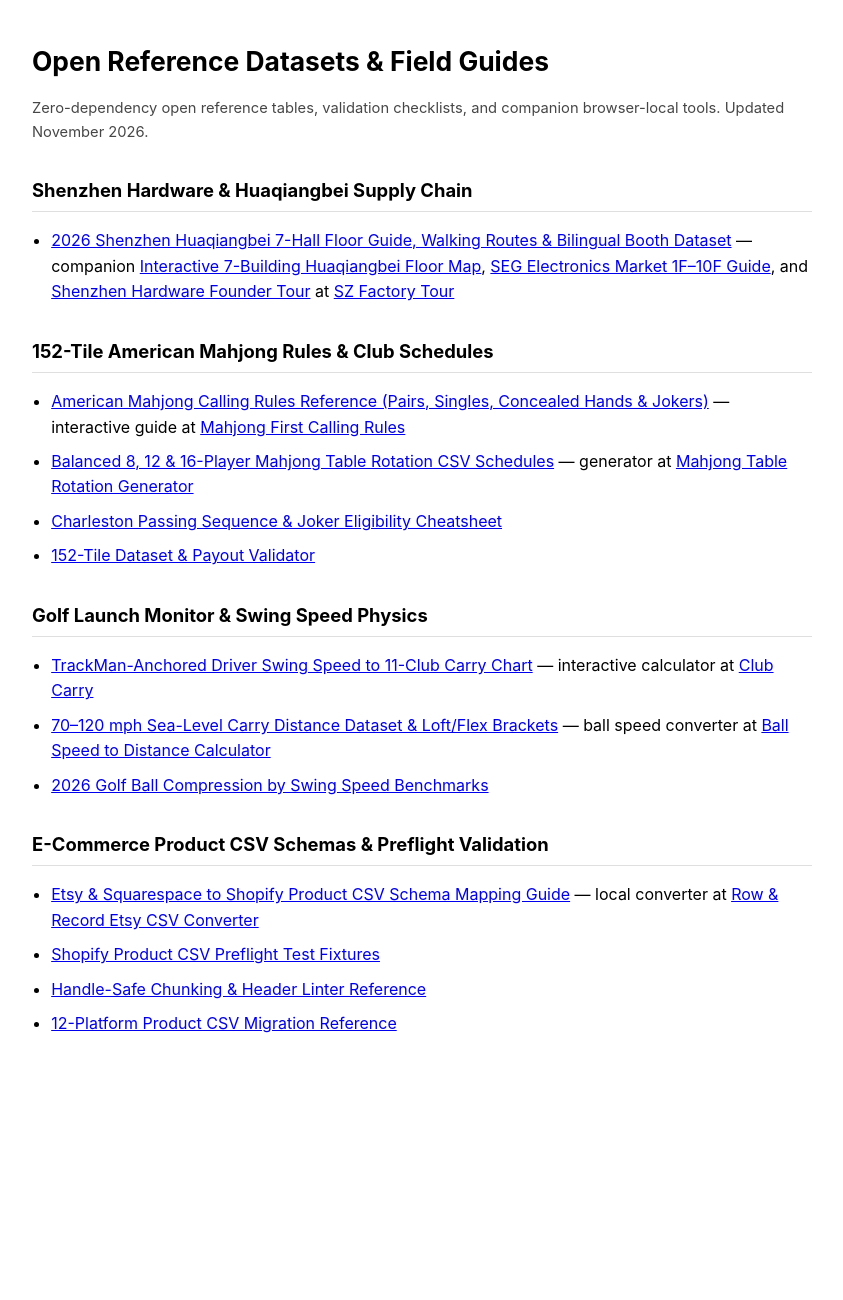
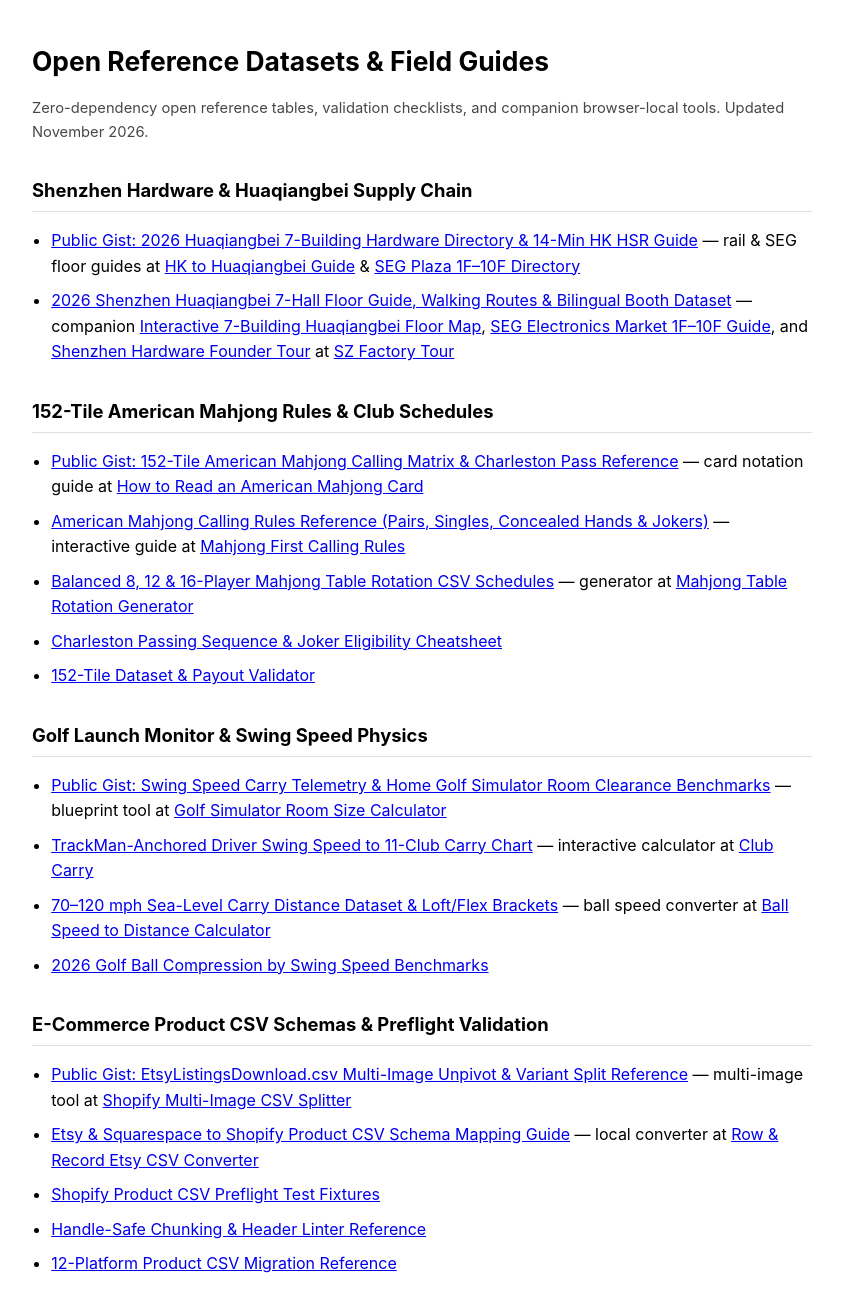
Before and after one commit to sanshui-123/sanshui-123.github.io, a plain HTML site: page index.html in a window 1280 px wide. Shown: the whole page, without its empty margins (218-1061 px from the left). Before the commit the page ends 1077 px from the top, so only its background shows below. Drawn offline with Linux system fonts and the light colour scheme.

Commit message:
Add public reference gists to domain sections

```diff
--- a/index.html
+++ b/index.html
@@ -22,11 +22,13 @@
 
   <h2>Shenzhen Hardware &amp; Huaqiangbei Supply Chain</h2>
   <ul>
+    <li><a href="https://gist.github.com/sanshui-123/c47317f6a8402adae38a80c298815202">Public Gist: 2026 Huaqiangbei 7-Building Hardware Directory &amp; 14-Min HK HSR Guide</a> — rail &amp; SEG floor guides at <a href="https://szfactorytour.com/guides/hong-kong-to-huaqiangbei.html">HK to Huaqiangbei Guide</a> &amp; <a href="https://szfactorytour.com/guides/seg-electronics-market.html">SEG Plaza 1F–10F Directory</a></li>
     <li><a href="https://sanshui-123.github.io/shenzhen-huaqiangbei-field-guide/">2026 Shenzhen Huaqiangbei 7-Hall Floor Guide, Walking Routes &amp; Bilingual Booth Dataset</a> — companion <a href="https://szfactorytour.com/huaqiangbei-electronics-market.html">Interactive 7-Building Huaqiangbei Floor Map</a>, <a href="https://szfactorytour.com/guides/seg-electronics-market.html">SEG Electronics Market 1F–10F Guide</a>, and <a href="https://szfactorytour.com/shenzhen-hardware-tour.html">Shenzhen Hardware Founder Tour</a> at <a href="https://szfactorytour.com/">SZ Factory Tour</a></li>
   </ul>
 
   <h2>152-Tile American Mahjong Rules &amp; Club Schedules</h2>
   <ul>
+    <li><a href="https://gist.github.com/sanshui-123/bcb5d291ab4ad4afcb97d0226c4ab010">Public Gist: 152-Tile American Mahjong Calling Matrix &amp; Charleston Pass Reference</a> — card notation guide at <a href="https://mahjongfirst.com/how-to-read-american-mahjong-card.html">How to Read an American Mahjong Card</a></li>
     <li><a href="https://sanshui-123.github.io/american-mahjong-calling-rules-guide/">American Mahjong Calling Rules Reference (Pairs, Singles, Concealed Hands &amp; Jokers)</a> — interactive guide at <a href="https://mahjongfirst.com/calling-rules.html">Mahjong First Calling Rules</a></li>
     <li><a href="https://sanshui-123.github.io/american-mahjong-table-rotation-schedules/">Balanced 8, 12 &amp; 16-Player Mahjong Table Rotation CSV Schedules</a> — generator at <a href="https://mahjongfirst.com/mahjong-table-rotation-and-host-guide.html">Mahjong Table Rotation Generator</a></li>
     <li><a href="https://sanshui-123.github.io/american-mahjong-152-rules-cheatsheet/">Charleston Passing Sequence &amp; Joker Eligibility Cheatsheet</a></li>
@@ -35,6 +37,7 @@
 
   <h2>Golf Launch Monitor &amp; Swing Speed Physics</h2>
   <ul>
+    <li><a href="https://gist.github.com/sanshui-123/541ffcf23a5d7c53dc97002d84e5304b">Public Gist: Swing Speed Carry Telemetry &amp; Home Golf Simulator Room Clearance Benchmarks</a> — blueprint tool at <a href="https://clubcarry.com/golf-simulator-room-size-calculator.html">Golf Simulator Room Size Calculator</a></li>
     <li><a href="https://sanshui-123.github.io/golf-swing-speed-carry-chart/">TrackMan-Anchored Driver Swing Speed to 11-Club Carry Chart</a> — interactive calculator at <a href="https://clubcarry.com/">Club Carry</a></li>
     <li><a href="https://sanshui-123.github.io/golf-swing-speed-yardage-reference/">70–120 mph Sea-Level Carry Distance Dataset &amp; Loft/Flex Brackets</a> — ball speed converter at <a href="https://clubcarry.com/ball-speed-to-swing-speed.html">Ball Speed to Distance Calculator</a></li>
     <li><a href="https://sanshui-123.github.io/golf-swing-speed-carry-benchmarks/">2026 Golf Ball Compression by Swing Speed Benchmarks</a></li>
@@ -42,6 +45,7 @@
 
   <h2>E-Commerce Product CSV Schemas &amp; Preflight Validation</h2>
   <ul>
+    <li><a href="https://gist.github.com/sanshui-123/219d58f7e478c3be27ebbd998608848f">Public Gist: EtsyListingsDownload.csv Multi-Image Unpivot &amp; Variant Split Reference</a> — multi-image tool at <a href="https://rowandrecord.com/shopify-csv-multiple-images.html">Shopify Multi-Image CSV Splitter</a></li>
     <li><a href="https://sanshui-123.github.io/shopify-etsy-csv-schema-guide/">Etsy &amp; Squarespace to Shopify Product CSV Schema Mapping Guide</a> — local converter at <a href="https://rowandrecord.com/etsy-to-shopify-csv.html">Row &amp; Record Etsy CSV Converter</a></li>
     <li><a href="https://sanshui-123.github.io/shopify-csv-preflight-examples/">Shopify Product CSV Preflight Test Fixtures</a></li>
     <li><a href="https://sanshui-123.github.io/shopify-csv-preflight-checklist/">Handle-Safe Chunking &amp; Header Linter Reference</a></li>
```
